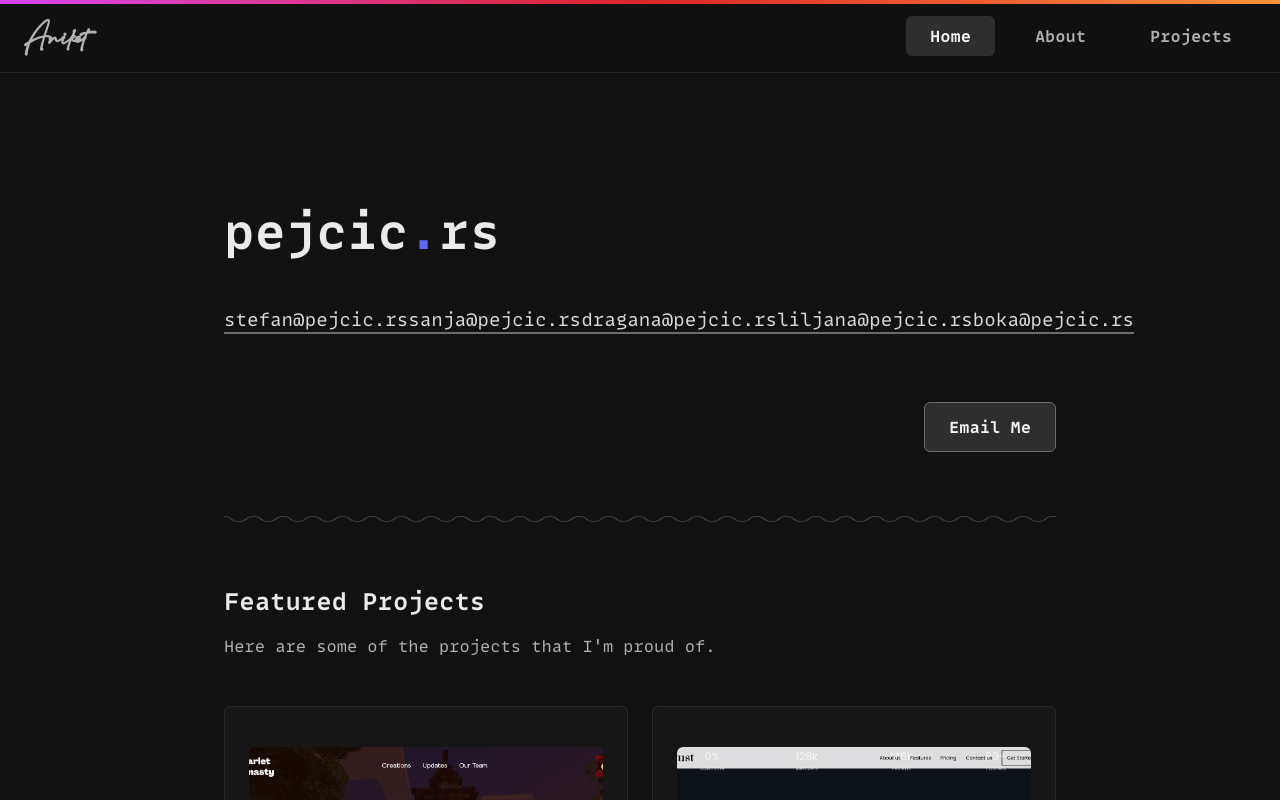
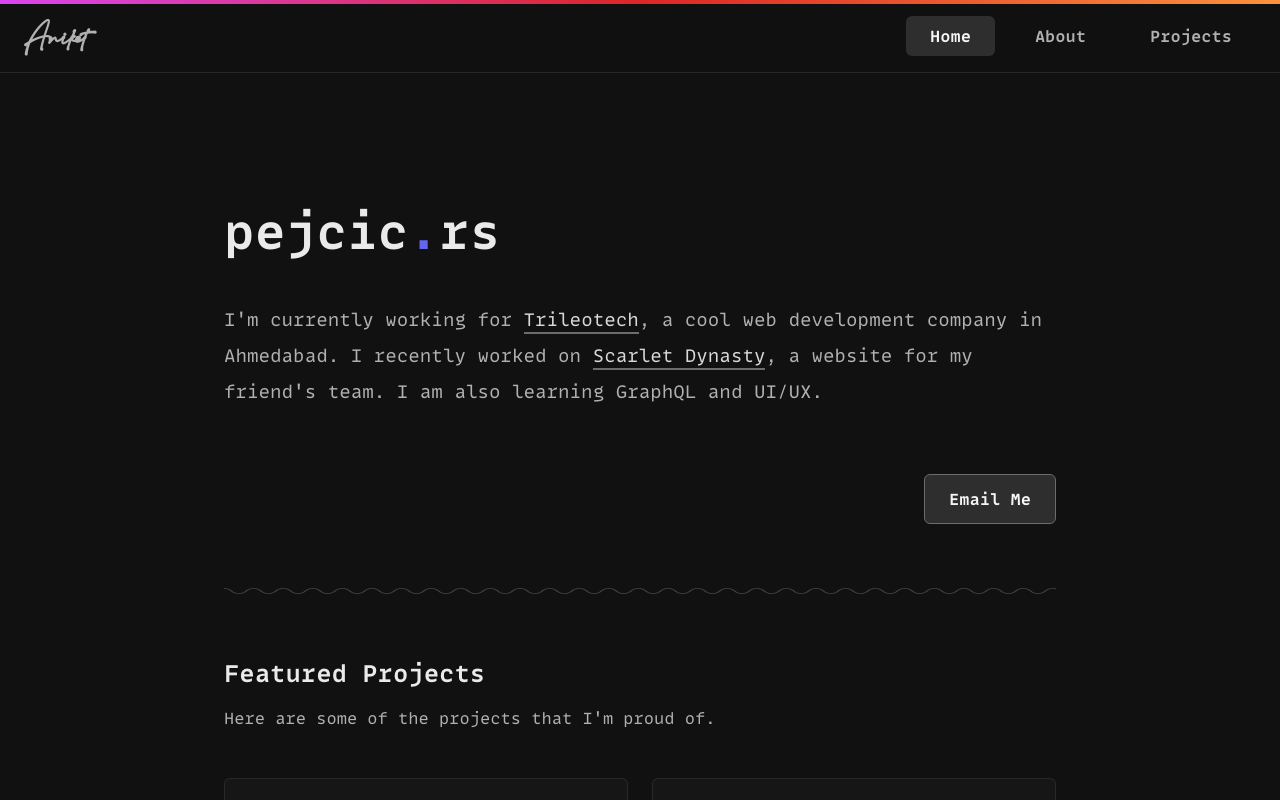
Before and after one commit to stefanpejcic/pejcic.rs, a Vue app: page / in a window 1280 px wide. Shown: the top 800 px of the page. Built offline with nearby package versions, Linux system fonts and the light colour scheme; some icons are missing.

Commit message:
Update TheHero.vue

```diff
--- a/src/components/layouts/TheHero.vue
+++ b/src/components/layouts/TheHero.vue
@@ -9,12 +9,11 @@
     <p
       class="text-sm md:text-base leading-relaxed slg:text-lg lg:leading-loose"
     >
-      <LinkBtn link="https://trileotech.com/">stefan@pejcic.rs</LinkBtn>
-	  <LinkBtn link="https://trileotech.com/">sanja@pejcic.rs</LinkBtn>
-	  <LinkBtn link="https://trileotech.com/">dragana@pejcic.rs</LinkBtn>
-	  <LinkBtn link="https://trileotech.com/">liljana@pejcic.rs</LinkBtn>
-	  <LinkBtn link="https://trileotech.com/">boka@pejcic.rs</LinkBtn>
-
+      I'm currently working for
+      <LinkBtn link="https://trileotech.com/">Trileotech</LinkBtn>, a cool web
+      development company in Ahmedabad. I recently worked on
+      <LinkBtn link="https://scarletdynasty.vercel.app">Scarlet Dynasty</LinkBtn
+      >, a website for my friend's team. I am also learning GraphQL and UI/UX.
     </p>
   </div>
 </template>
```
